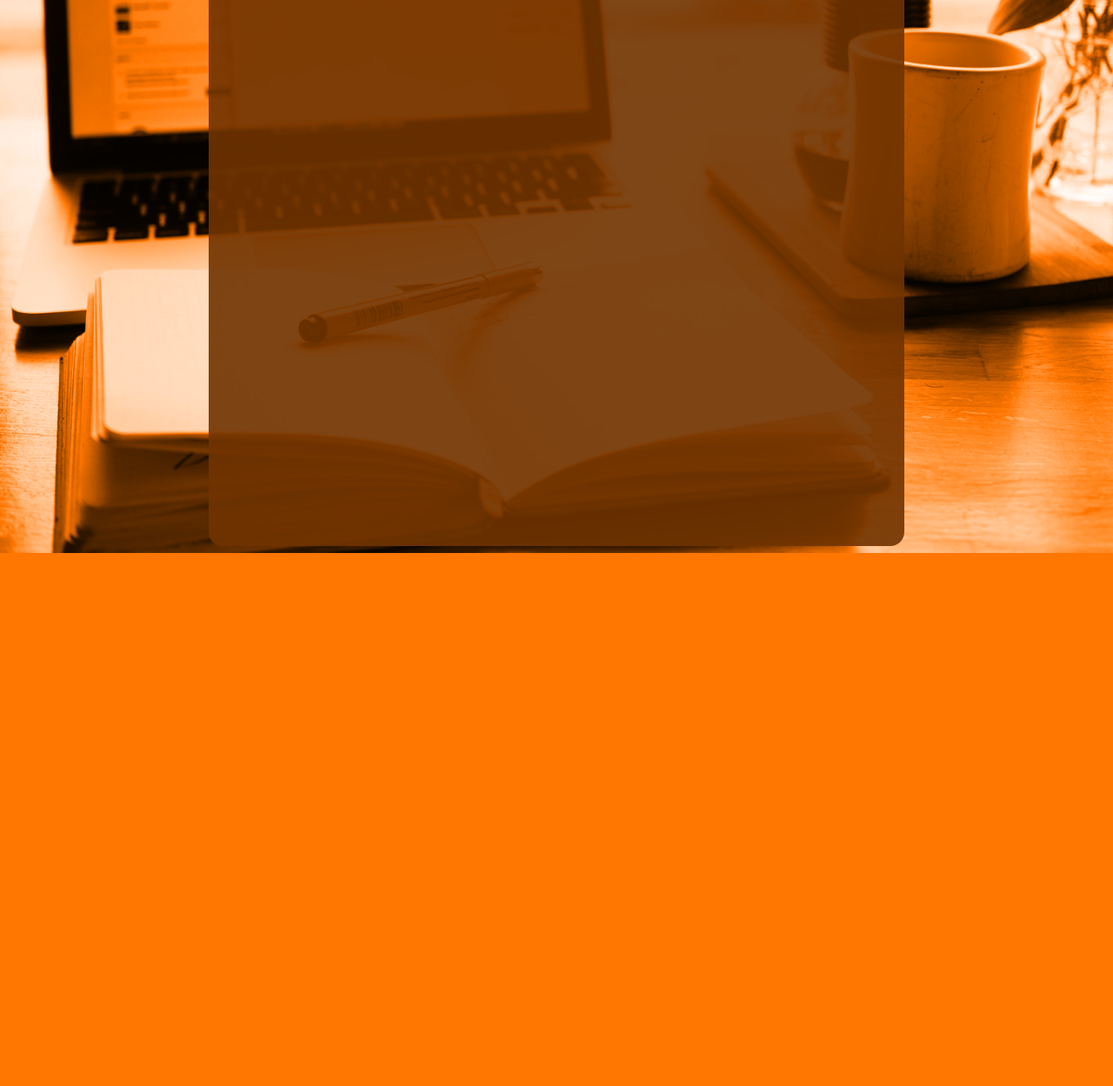
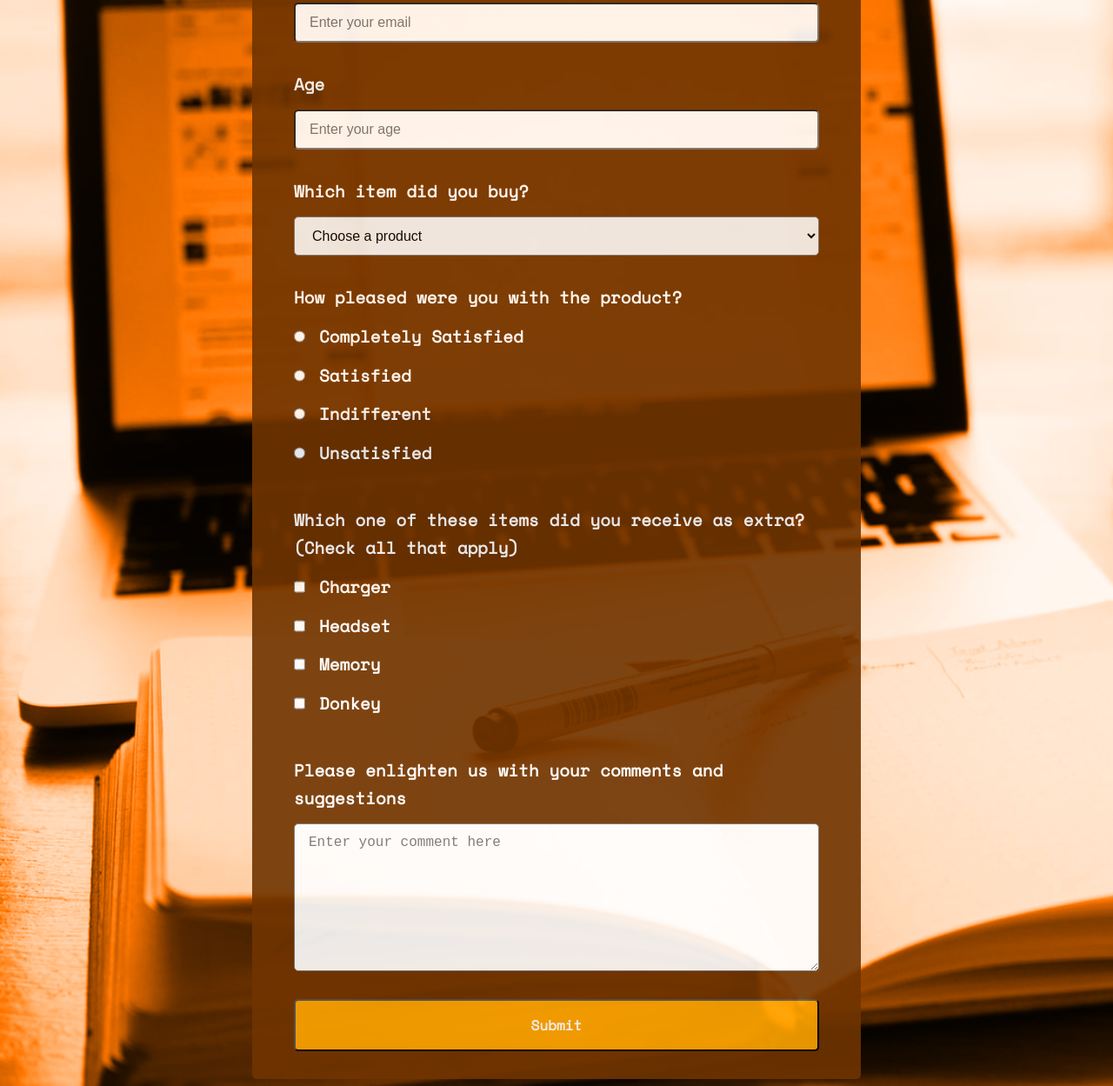
Before and after one commit to soligits/survey-form, a plain HTML site: page index.html in a window 1280 px wide. Shown: the part 415-1664 px from the top of the page at 87% size. Before the commit the page ends 1051 px from the top, so only its background shows below. Drawn offline with nearby package versions, Linux system fonts and the light colour scheme.

Commit message:
Complete the contents of index.html and styles

```diff
--- a/css/styles.css
+++ b/css/styles.css
@@ -4,6 +4,8 @@ body {
   font-family: 'Space Mono', sans-serif;
   font-size: 1rem;
   font-weight: 400;
+  line-height: 2rem;
+  color: white;
   background-image: url("../img/background2.jpg") ;
   background-repeat: no-repeat;
   background-color: #ff7600;
@@ -12,28 +14,90 @@ body {
 }
 
 header {
-  margin: 40px auto;
+  margin: 3rem auto 0 auto;
   display: block;
-  width: 800px;
+  width: 700px;
   height: auto;
   max-width: 100%;
-  border-radius: 2%;
   padding: 8px 0;
   background-color: #703400;
   opacity: 0.90;
-  color: white;
   text-align: center;
+  border-radius: 5px;
 }
 
 main {
   margin: 0 auto;
   display: block;
-  width: 800px;
+  width: 700px;
   height: auto;
   min-height: 800px;
   max-width: 100%;
-  border-radius: 2%;
-  padding: 8px 0;
   background-color: #703400;
   opacity: 0.90;
+  border-radius: 5px;
 }
+
+.survey-form {
+  display: flex;
+  flex-direction: column;
+  margin: 2rem auto 0 auto;
+  padding: 1rem 3rem;
+}
+
+.survey-item {
+  margin: 1rem auto 1rem auto;
+  width: 100%;
+  display: flex;
+  flex-direction: column;
+}
+
+.hint {
+  font-size: 0.8rem;
+}
+
+label {
+  display: flex;
+  font-size: 1.2rem;
+  font-weight: 600;
+  margin-bottom: 0.8rem;
+}
+
+input, select, textarea{
+  display: flex;
+  margin: 0;
+  font-size: 1rem;
+  border-radius: 5px;
+  padding: .75rem 1rem;
+}
+
+textarea {
+  resize: vertical;
+}
+
+.radio-label input{
+  margin-right: 1rem;
+
+}
+
+button {
+  font-family: inherit;
+  font-size: inherit;
+  font-weight: bold;
+  color: inherit;
+  border-radius: 5px;
+  background-color: orange;
+  padding: 1rem 0;
+}
+
+@media (max-width: 600px) {
+  .survey-form {
+    padding: 1rem 1rem;
+  }
+  main, header {
+    width: 100%;
+    max-width: none;
+    margin-left: 0;
+    margin-right: 0;
+  }
+}
--- a/index.html
+++ b/index.html
@@ -11,7 +11,72 @@
         <p id="description" class="description">Thanks for your participation in the survey!</p>
     </header>
     <main>
-
+      <form class="survey-form" id="survey-form" action="index.html" method="post">
+          <div class="survey-item">
+            <label for="name" id="name-label">Name</label>
+            <input class="field" type="text" required name="name" id="name" value="" placeholder="Enter your name">
+          </div>
+          <div class="survey-item">
+            <label for="email" id="email-label">Email</label>
+            <input class="field" type="email" required name="email" id="email" value="" placeholder="Enter your email">
+          </div>
+          <div class="survey-item">
+            <label for="number" id="number-label">Age</label>
+            <input class="field" min="0" max="100" type="number" name="number" id="number" value="" placeholder="Enter your age">
+          </div>
+          <div class="survey-item">
+            <label for="dropdown">Which item did you buy?</label>
+            <select class="dropdown" name="dropdown" id="dropdown" >
+              <option value="null" selected disabled>Choose a product</option>
+              <option value="Lamptop">Lamptop</option>
+              <option value="Smartphone">Smartphone</option>
+              <option value="Car">A car I guess</option>
+              <option value="VR/AR">VR/AR</option>
+              <option value="Smartwatch">Smartwatch (For hardcore gamers)</option>
+              <option value="Smarthouse">Smarthouse (Not that smart but it's alright. It's trying its best)</option>
+            </select>
+          </div>
+          <div class="survey-item" id="radio-buttons">
+            <label for="score" id="score-label">How pleased were you with the product?</label>
+            <label for="completely-satisfied" class="radio-label">
+              <input id="completely-satisfied" type="radio" name="score" value="Completely Satisfied">Completely Satisfied
+            </label>
+            <label for="satisfied" class="radio-label">
+              <input id="satisfied" type="radio" name="score" value="Satisfied">Satisfied
+            </label>
+            <label for="indifferent" class="radio-label">
+              <input id="indifferent" type="radio" name="score" value="Indifferent">Indifferent
+            </label>
+            <label for="unsatisfied" class="radio-label">
+              <input id="unsatisfied" type="radio" name="score" value="Unsatisfied">Unsatisfied
+            </label>
+          </div>
+          <div class="survey-item" id="checkboxes">
+            <label for="extras">Which one of these items did you receive as extra?
+              (Check all that apply)</label>
+            <label for="charger" class="radio-label">
+              <input id="charger" type="checkbox" name="extras" value="Charger">Charger
+            </label>
+            <label for="headset" class="radio-label">
+              <input id="headset" type="checkbox" name="extras" value="Headset">Headset
+            </label>
+            <label for="memory" class="radio-label">
+              <input id="memory" type="checkbox" name="extras" value="Charger">Memory
+            </label>
+            <label for="donkey" class="radio-label">
+              <input id="donkey" type="checkbox" name="extras" value="Donkey">Donkey
+            </label>
+          </div>
+          <div class="survey-item" id="textitem">
+            <label for="comment">
+              Please enlighten us with your comments and suggestions
+            </label>
+            <textarea id="comment" name="comment" rows="8" cols="80" placeholder="Enter your comment here"></textarea>
+          </div>
+          <div class="survey-item">
+            <button type="submit" name="submit" submit>Submit</button>
+          </div>
+      </form>
     </main>
   </body>
 </html>
```
